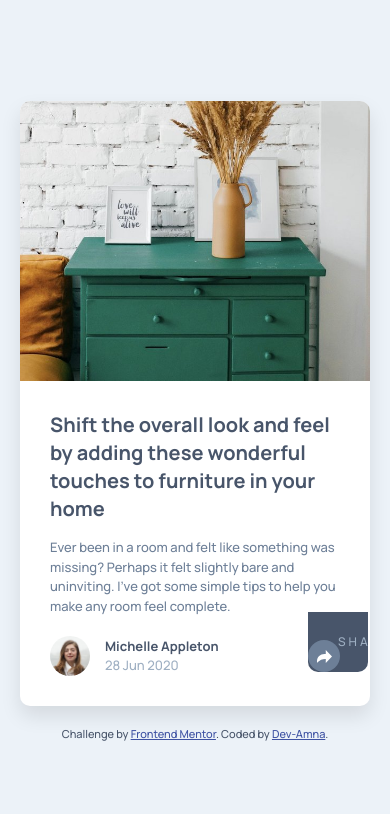
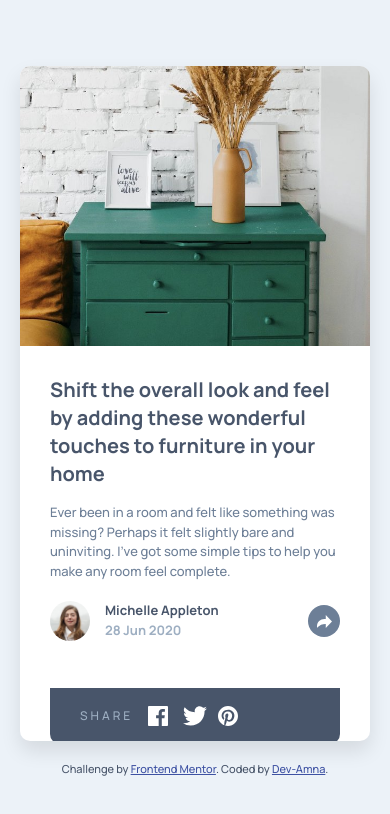
Before and after one commit to Dev-Amna/Article-preview-component, a plain HTML site: page index.html in a window 390 px wide. Both pictures are taken after a click on the button "Share article". Drawn offline with Linux system fonts and the light colour scheme.

Commit message:
first commit

```diff
--- a/index.html
+++ b/index.html
@@ -24,10 +24,11 @@
       </p>
 
       <div class="info">
-        <img class="avatar" src="./images/avatar-michelle.jpg" alt="Michelle Appleton's avatar">
+
         <div class="author-info">
-          <h2>Michelle Appleton</h2>
-          <span>28 Jun 2020</span>
+            <img class="avatar" src="./images/avatar-michelle.jpg" alt="Michelle Appleton's avatar">
+          <h2>Michelle Appleton  <br><span>28 Jun 2020</span></h2>
+          <!-- <span>28 Jun 2020</span> -->
         </div>
         <div class="share-container">
           <button class="share-btn" aria-label="Share article">
--- a/styles.css
+++ b/styles.css
@@ -12,9 +12,9 @@ body {
     display: flex;
     align-items: center;
     justify-content: center;
+    flex-direction: column;
     min-height: 100vh;
     padding: 20px;
-    flex-direction: column;
 }
 
 .container {
@@ -58,6 +58,7 @@ p {
 .info {
     display: flex;
     align-items: center;
+    justify-content: space-between;
     margin-top: 20px;
     position: relative;
 }
@@ -69,6 +70,11 @@ p {
     margin-right: 15px;
 }
 
+.author-info {
+    display: inline-flex;
+    /* flex-direction: column; */
+}
+
 .author-info h2 {
     font-size: 13px;
     color: hsl(217, 19%, 35%);
@@ -77,7 +83,6 @@ p {
 .author-info span {
     font-size: 13px;
     color: hsl(212, 23%, 69%);
-    display: block;
 }
 
 .share-btn {
@@ -91,50 +96,7 @@ p {
     display: flex;
     align-items: center;
     justify-content: center;
-}
-
-.attribution {
-    font-size: 11px;
-    text-align: center;
-    margin-top: 20px;
-}
-
-.attribution a {
-    color: hsl(228, 45%, 44%);
-}
-
-@media (max-width: 768px) {
-    .container {
-        flex-direction: column;
-        max-width: 375px;
-    }
-
-    .image {
-        flex: 0 0 200px;
-    }
-
-    .content {
-        padding: 30px;
-    }
-}
-
-.share-container {
-  position: relative;
-  margin-left: auto;
-}
-
-.share-btn {
-  background: hsl(210, 46%, 95%);
-  border: none;
-  border-radius: 50%;
-  width: 32px;
-  height: 32px;
-  cursor: pointer;
-  display: flex;
-  align-items: center;
-  justify-content: center;
     z-index: 2;
-  position: relative;
 }
 
 .share-btn.active {
@@ -193,16 +155,42 @@ p {
     display: flex;
 }
 
-/* Mobile styles */
+.attribution {
+    font-size: 11px;
+    text-align: center;
+    margin-top: 20px;
+}
+
+.attribution a {
+    color: hsl(228, 45%, 44%);
+}
+
 @media (max-width: 768px) {
+    .container {
+        flex-direction: column;
+        max-width: 375px;
+        position: relative;
+        padding-bottom: 70px;
+    }
+
+    .image {
+        flex: 0 0 200px;
+    }
+
+    .content {
+        padding: 30px;
+    }
+
     .share-popup {
-    right: unset;
+        position: absolute;
+        bottom: -103px;
         left: 0;
-    bottom: 0;
         width: 100%;
         border-radius: 0 0 10px 10px;
-    padding: 20px 30px;
+        padding: 18px 30px;
         justify-content: flex-start;
+        right: unset;
+        top: unset;
     }
 
     .share-popup::after {
```
Lines whose indentation alone changed are shown as unchanged.
